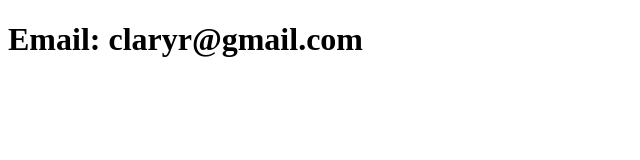
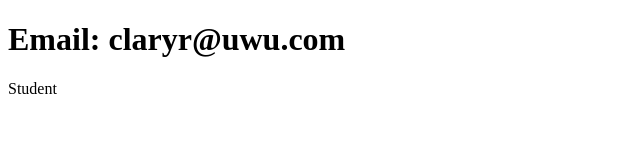
Before and after one commit to JemCys/sistema-de-registro, a plain HTML site: page contact.html in a window 1280 px wide. Shown: the whole page, without its empty margins (0-640 px from the left). Drawn offline with Linux system fonts and the light colour scheme.

Commit message:
Update contact

```diff
--- a/contact.html
+++ b/contact.html
@@ -6,6 +6,7 @@
     <title>Contact</title>
 </head>
 <body>
-    <h1>Email: claryr@gmail.com</h1>
+    <h1>Email: claryr@uwu.com</h1>
+        <p>Student</p>
 </body>
 </html>
```
